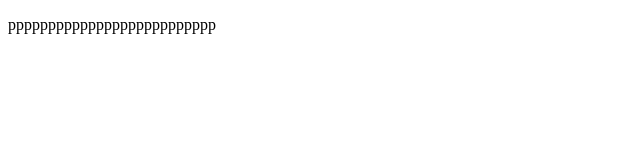
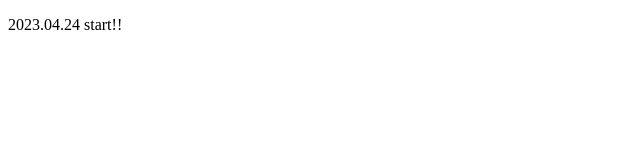
Before and after one commit to lkmdl/poPo, a plain HTML site: page index.html in a window 1280 px wide. Shown: the whole page, without its empty margins (0-640 px from the left). Drawn offline with Linux system fonts and the light colour scheme.

Commit message:
Update index.html

```diff
--- a/index.html
+++ b/index.html
@@ -4,7 +4,7 @@
   <title>Document</title>
 </head>
 <body>
-  <p>pppppppppppppppppppppppppp</p>
+  <p>2023.04.24 start!!</p>
 
 </body>
 </html>
```
